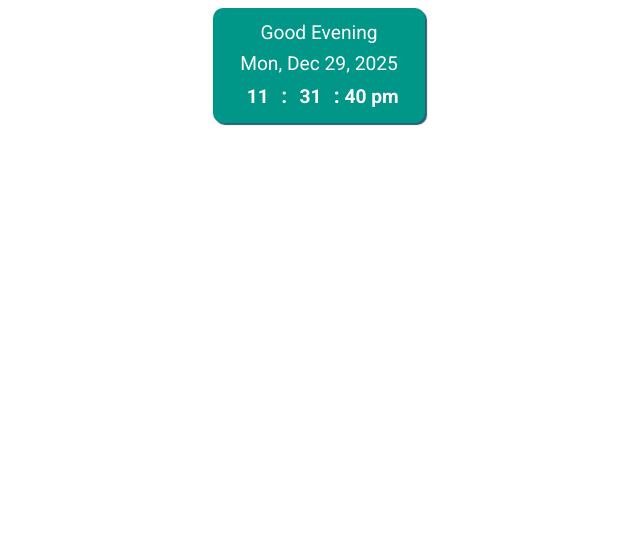
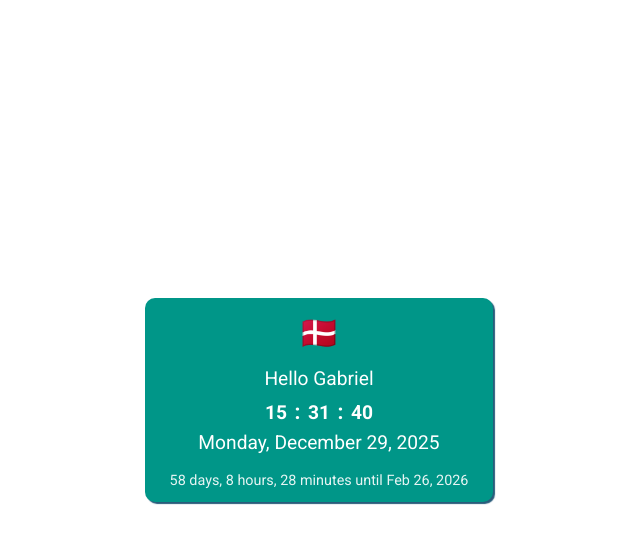
Before and after one commit to srbalta/Notion-widgets, a plain HTML site: page taiwanclock.html in a window 1280 px wide. Shown: the whole page, without its empty margins (321-961 px from the left). Drawn offline with Linux system fonts and the light colour scheme.

Commit message:
Update taiwanclock.html

```diff
--- a/taiwanclock.html
+++ b/taiwanclock.html
@@ -1,176 +1,74 @@
-<!-- original : https://codepen.io/SeanNorton/pen/LWBXQL -->
 <!DOCTYPE html>
 <html lang="en">
 <head>
     <meta charset="UTF-8">
     <meta name="viewport" content="width=device-width, initial-scale=1.0">
-    <title>Document</title>
-
+    <title>Clock & Countdown Widget</title>
+    <link href="https://fonts.googleapis.com/css?family=Lobster|Roboto:400,700" rel="stylesheet">
     <style>
-
-        /*CSS RESETS*/
-
-body{
-    background-color: #fff;
-    line-height: 1.6;
-
+        :root {
+            --background-color: #009688;
+            --text-color: #fff;
         }
-
-h1 {
-    margin-top: 0;
-}
-
-
-/*CSS START*/
-
-.full-table {
-    display: table;
-    height: 100%;
-    width: 100%;
-}
-
-.table-cell {
-    display: table-cell;
-    vertical-align: middle;
-    text-align: center;
-}
-
-.card {
-    padding: 10px 25px 10px 25px;
-    border-radius: 10px;
-    background: #009688;
-    color: #fff;
-    display: inline-block;
-    box-shadow: 2px 2px 1px 0px #295C7B;
-}
-
-.card:hover {
-    margin-top: 2px;
-    box-shadow: none;
-}
-
-.clock {
-    display: inline-block;
-    font-family: 'Roboto', sans-serif;
-    font-weight: bold;
-    font-size: 1.2em;
-    /* padding-left: 20px; */
-}
-
-.time {
-    display: inline-block;
-    min-width: 37px;
-}
-
-.colon {
-    font-size: 1.1em;
-    display: inline-block;
-}
-
-.date {
-    display: block;
-    min-width: 162px;
-    /* padding-right: 30px; */
-    /* border-right: 2px solid #295C7B; */
-    font-family: 'Roboto', sans-serif;
-    font-size: 1.2em;
-}
-.greet{
-
-    min-width: 162px;
-    /* padding-right: 30px; */
-    font-family: 'Roboto', sans-serif;
-    font-size: 1.2em;
-}
-
+        body { background-color: #fff; line-height: 1.6; margin: 0; padding: 0; }
+        h1 { margin-top: 0; }
+        .flag { font-size: 2em; margin-bottom: 5px; }
+        .full-table { display: table; height: 100vh; width: 100%; }
+        .table-cell { display: table-cell; vertical-align: middle; text-align: center; }
+        .card { padding: 10px 25px; border-radius: 10px; background: var(--background-color); color: var(--text-color); display: inline-block; box-shadow: 2px 2px 1px 0px #295C7B; }
+        .card:hover { margin-top: 2px; box-shadow: none; }
+        .clock { display: inline-block; font-family: 'Roboto', sans-serif; font-weight: bold; font-size: 1.2em; }
+        .time { display: inline-block; min-width: 37px; }
+        .colon { font-size: 1.1em; display: inline-block; }
+        .date { display: block; min-width: 162px; font-family: 'Roboto', sans-serif; font-size: 1.2em; }
+        .greet { min-width: 162px; font-family: 'Roboto', sans-serif; font-size: 1.2em; }
+        .countdown { font-family: 'Roboto', sans-serif; font-size: 0.9em; margin-top: 10px; opacity: 0.9; }
     </style>
 </head>
 <body>
-    <link href="https://fonts.googleapis.com/css?family=Lobster|Roboto:400,700" rel="stylesheet">
-
     <div class="full-table">
         <div class="table-cell">
-
             <div class="card">
+                <div class="flag" id="flag"></div>
                 <div class="greet" id="greet"></div>
+                <div class="clock">
+                    <span class="time" id="hour"></span><span class="colon">:</span><span class="time" id="min"></span><span class="colon">:</span><span class="time" id="sec"></span>
+                </div>
                 <div class="date" id="date"></div>
-      <div class="clock">
-        <div class="time" id="hour"></div>
-        <div class="colon">:</div>
-        <div class="time" id="min"></div>
-        <div class="colon">:</div>
-        <div class="time" id="sec"></div>
+                <div class="countdown" id="countdown"></div>
             </div>
         </div>
-
     </div>
-</div>
-
     <script>
-// CHANGE THIS LINE TO SWITCH TIMEZONES
-const TIMEZONE = 'Asia/Taipei';  // Taiwan time
-
-function date() {
-var today = new Date();
-var options = { timeZone: TIMEZONE, weekday: 'short', year: 'numeric', month: 'short', day: 'numeric' };
-document.getElementById('date').innerHTML = today.toLocaleDateString('en-US', options);
+        flag = '🇩🇰';
+        greet = 'Hello Gabriel';
+        targetDate = new Date('2026-02-26T00:00:00');
+        document.getElementById('flag').innerText = flag;
+        document.getElementById('greet').innerText = greet;
+        if (!flag) { document.getElementById('flag').style.display = 'none'; }
+        function updateClock() {
+            var date = new Date();
+            var hour = date.getHours(), min = date.getMinutes(), sec = date.getSeconds();
+            hour = (hour < 10) ? "0" + hour : hour;
+            min = (min < 10) ? "0" + min : min;
+            sec = (sec < 10) ? "0" + sec : sec;
+            document.getElementById('hour').innerText = hour;
+            document.getElementById('min').innerText = min;
+            document.getElementById('sec').innerText = sec;
+            var months = ['January', 'February', 'March', 'April', 'May', 'June', 'July', 'August', 'September', 'October', 'November', 'December'];
+            var days = ['Sunday', 'Monday', 'Tuesday', 'Wednesday', 'Thursday', 'Friday', 'Saturday'];
+            var day = days[date.getDay()], month = months[date.getMonth()], dateNum = date.getDate(), year = date.getFullYear();
+            document.getElementById('date').innerText = day + ', ' + month + ' ' + dateNum + ', ' + year;
+            var now = new Date().getTime(), distance = targetDate - now;
+            if (distance > 0) {
+                var days = Math.floor(distance / (1000 * 60 * 60 * 24));
+                var hours = Math.floor((distance % (1000 * 60 * 60 * 24)) / (1000 * 60 * 60));
+                var minutes = Math.floor((distance % (1000 * 60 * 60)) / (1000 * 60));
+                document.getElementById('countdown').innerText = days + ' days, ' + hours + ' hours, ' + minutes + ' minutes until Feb 26, 2026';
+            } else { document.getElementById('countdown').innerText = 'Target date reached!'; }
         }
-
-
-function clock() {
-var today = new Date();
-// Get time components in specified timezone
-var hour = parseInt(today.toLocaleString('en-US', { timeZone: TIMEZONE, hour: 'numeric', hour12: false }));
-var minutes = parseInt(today.toLocaleString('en-US', { timeZone: TIMEZONE, minute: 'numeric' }));
-var seconds = parseInt(today.toLocaleString('en-US', { timeZone: TIMEZONE, second: 'numeric' }));
-var hourDisplay = zeros(twelveHour(hour));
-var minutesDisplay = zeros(minutes);
-var secondsDisplay = zeros(seconds);
-if(hour >= 12){
-    secondsDisplay += " pm"
-}
-else{
-    secondsDisplay += " am"
-}
-hrs = hour;
-if (hrs < 12)
-        greet = 'Good Morning  ';
-    else if (hrs >= 12 && hrs <= 17)
-        greet = 'Good Afternoon ';
-    else if (hrs >= 17 && hrs <= 24)
-        greet = 'Good Evening  ';
-document.getElementById('greet').innerHTML = greet;
-document.getElementById('hour').innerHTML = hourDisplay;
-document.getElementById('min').innerHTML = minutesDisplay;
-document.getElementById('sec').innerHTML = secondsDisplay;
-}
-
-function twelveHour(hour) {
-if (hour > 12) {
-    return hour -= 12
-} else if (hour === 0) {
-    return hour = 12;
-} else {
-    return hour
-}
-}
-// adds zero infront of single digit number
-function zeros(num) {
-if (num < 10) {
-    num = '0' + num
-};
-return num;
-}
-
-function dateTime() {
-date();
-clock();
-setTimeout(dateTime, 500);
-}
-
-dateTime()
-// END
+        updateClock();
+        setInterval(updateClock, 1000);
     </script>
-
 </body>
 </html>
```
Lines whose indentation alone changed are shown as unchanged.
